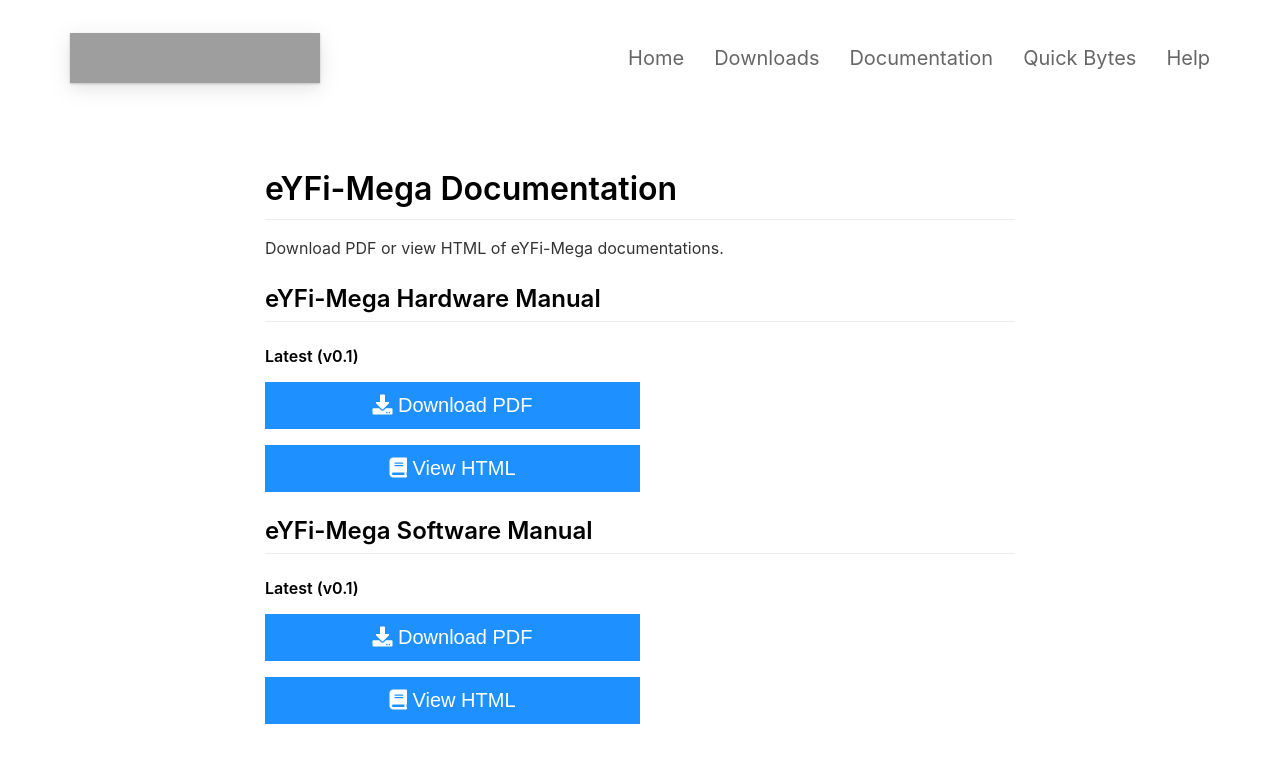
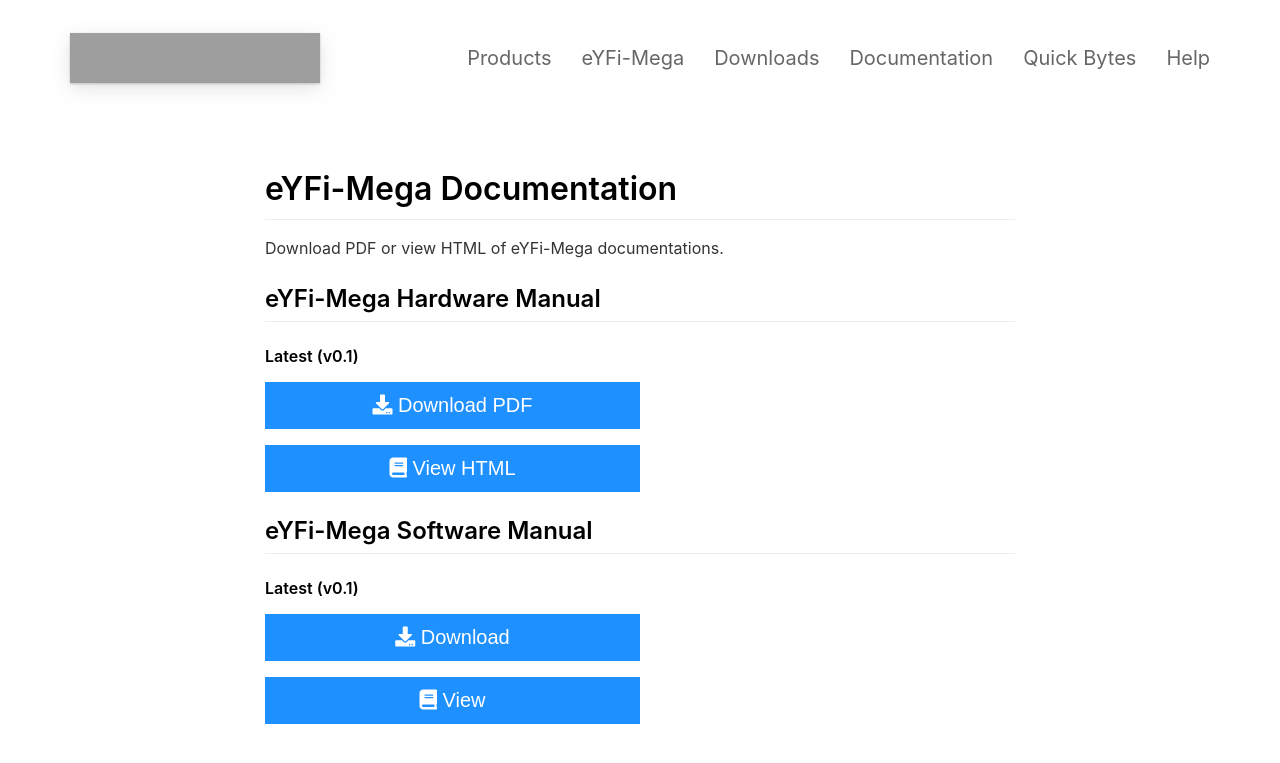
Before and after one commit to eyantra-products/eyfi-mega, a Jekyll site: the page built from _pages/documentation.md, in a window 1280 px wide. Shown: the top 763 px of the page. Built offline with Jekyll 4.4.1, drawn with Linux system fonts in a browser that asks for light colours; nearby versions of some CDN libraries; grey boxes are pictures that could not be loaded.

Commit message:
products button added

```diff
--- a/_includes/header.html
+++ b/_includes/header.html
@@ -38,8 +38,9 @@ tr:nth-child(even) {
 			{% endif %}
 		</ul> -->
 		<ul>
+				<li><a href="/" target="_self">Products</a></li>
 
-				<li><a href="/eyfi-mega/" target="_self">Home</a></li>
+				<li><a href="/eyfi-mega/" target="_self">eYFi-Mega</a></li>
 
 				<li><a href="/eyfi-mega/downloads/" target="_self">Downloads</a></li>
 
--- a/_pages/documentation.md
+++ b/_pages/documentation.md
@@ -38,9 +38,9 @@ Download PDF or view HTML of eYFi-Mega documentations.
 ## eYFi-Mega Software Manual <a name="sw-man"></a>
 
 #### Latest (v0.1)
-<button class="btn"><i class="fa fa-download"></i> <a href="https://github.com/eyantra/eyfi-mega-atmega2560-bootloader-releases/archive/master.zip" target="_self" style="color: #ffffff">Download PDF</a></button>
+<button class="btn"><i class="fa fa-download"></i> <a href="https://doc-0o-c0-docs.googleusercontent.com/docs/securesc/ha0ro937gcuc7l7deffksulhg5h7mbp1/17r7eiuu9dtbam5q6ak4uofbql7tj0qc/1576245600000/01066791640500494942/*/1IR-_LbEi41v1kdodR-lM3iVuufwixXI3?e=download" target="_self" style="color: #ffffff">Download</a></button>
 
-<button class="btn"><i class="fa fa-book"></i> <a href="https://docs.google.com/document/d/e/2PACX-1vQz5BFBCDNT5ypJSQuTb2qZa8-k03KmDxBet3bKdA_Lk5Mqp8x49vXogHvXhSXqrilGKVX1WQzRV9_8/pub" target="_self" style="color: #ffffff">View HTML</a></button>
+<button class="btn"><i class="fa fa-book"></i> <a href="https://drive.google.com/file/d/1IR-_LbEi41v1kdodR-lM3iVuufwixXI3/view" target="_self" style="color: #ffffff">View</a></button>
 
 
 <br>
```
Also changed, not shown: 5 other files.
